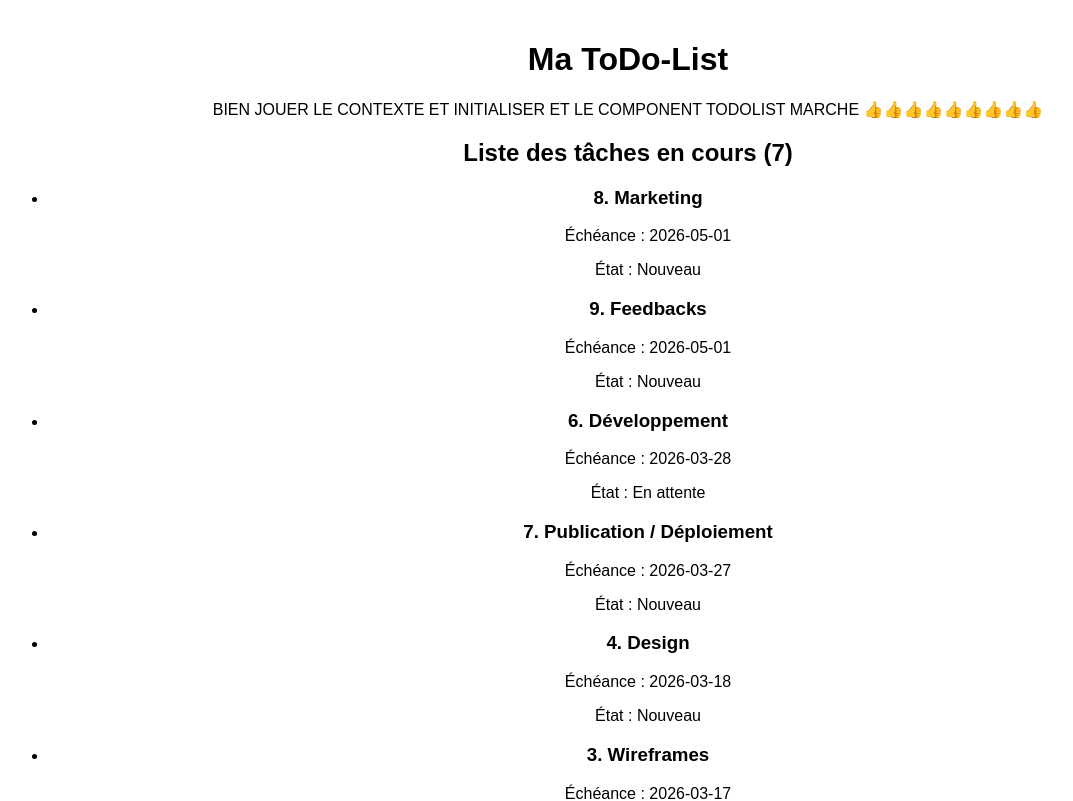
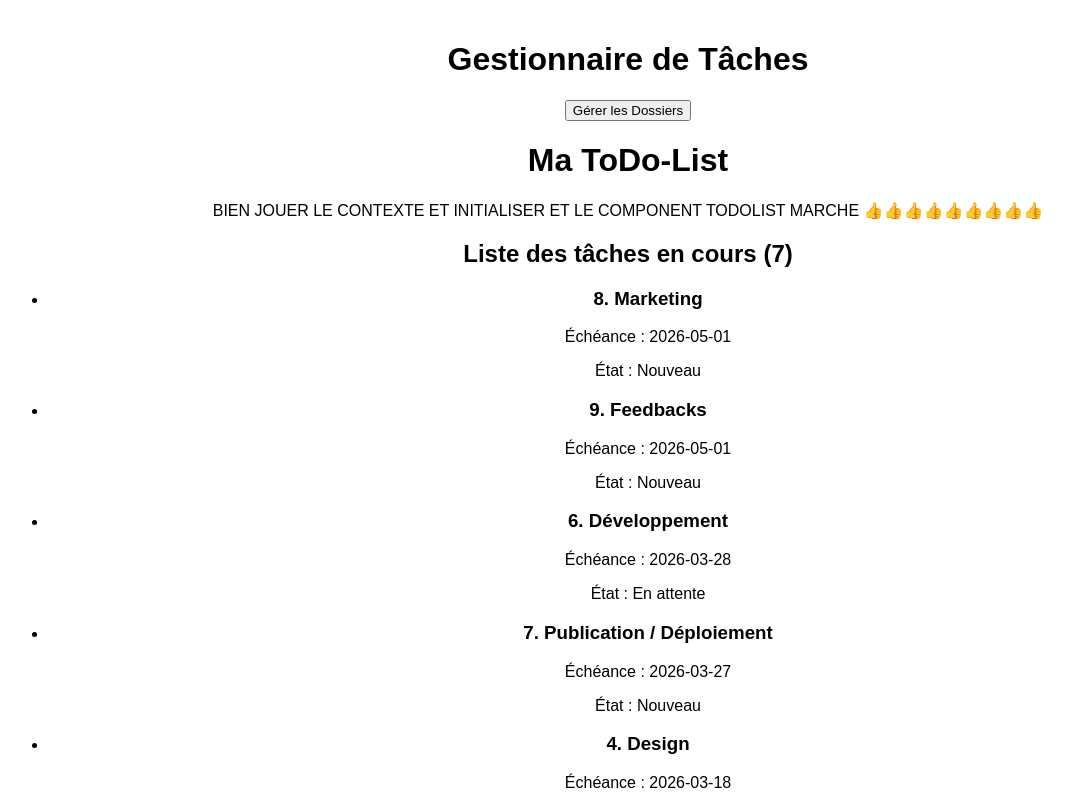
Before and after one commit to HELALI-Amin-24005915/TodoList.app, a React (Create React App) app: page / in a window 1280 px wide. Shown: the top 801 px of the page, without its empty margins (12-1085 px from the left). Built offline with nearby package versions, Linux system fonts and the light colour scheme; the HTML template or start-up script is replaced by a standard one.

Commit message:
feat: implement folder management feature with UI and context integration

```diff
--- a/src/App.js
+++ b/src/App.js
@@ -1,19 +1,35 @@
-import React from 'react';
+import React, { useState } from 'react';
 import './App.css';
 import { TodoProvider } from './contexts/TodoContext';
+import Header from './components/Header/Header';
 import TodoList from './components/TodoList/TodoList';
-
+import FolderManager from './components/FolderManager/FolderManager';
 
 function App() {
+  const [showFolders, setShowFolders] = useState(false);
 
+  const toggleView = () => {
+    setShowFolders(prev => !prev);
+  };
 
   return (
     <TodoProvider>
       <div className="App" style={{ padding: '20px', fontFamily: 'Arial, sans-serif' }}>
-        <h1>Ma ToDo-List</h1>
-        <p>BIEN JOUER LE CONTEXTE ET INITIALISER ET LE COMPONENT TODOLIST MARCHE 👍👍👍👍👍👍👍👍👍 </p>
+        <Header onToggleView={toggleView} isFolderView={showFolders} />
 
-        <TodoList />
+        <main style={{ marginTop: '20px' }}>
+          <h1>Ma ToDo-List</h1>
+          <p>
+            BIEN JOUER LE CONTEXTE ET INITIALISER ET LE COMPONENT TODOLIST MARCHE 👍👍👍👍👍👍👍👍👍
+          </p>
+          {/*switch between views*/ }
+          {showFolders ? (
+            <FolderManager />
+          ) : (
+            <TodoList />
+          )}
+        </main>
+
       </div>
     </TodoProvider>
   );
--- /dev/null
+++ b/src/components/FolderManager/FolderManager.css
@@ -0,0 +1,25 @@
+.folder-manager {
+    padding: 20px;
+    background: #f9f9f9;
+    border-radius: 8px;
+}
+
+.folder-form {
+    margin-bottom: 20px;
+    display: flex;
+    gap: 10px;
+}
+
+.folder-list {
+    list-style: none;
+    padding: 0;
+}
+
+.folder-list li {
+    display: flex;
+    justify-content: space-between;
+    padding: 10px;
+    margin-bottom: 5px;
+    background: white;
+    box-shadow: 0 2px 4px rgba(0,0,0,0.1);
+}
--- /dev/null
+++ b/src/components/FolderManager/FolderManager.jsx
@@ -0,0 +1,51 @@
+import React, { useContext, useState } from 'react';
+import { TodoContext } from '../../contexts/TodoContext';
+import './FolderManager.css';
+
+const FolderManager = () => {
+    const { folders, addFolder, deleteFolder } = useContext(TodoContext);
+    const [title, setTitle] = useState('');
+    const [color, setColor] = useState('orange');
+
+    // List of 10 colors as per requirements
+    const availableColors = [
+        'orange', 'pink', 'bluesky', 'green', 'red',
+        'purple', 'yellow', 'grey', 'brown', 'cyan'
+    ];
+
+    const handleSubmit = (e) => {
+        e.preventDefault();
+        const success = addFolder({ title, color, description: '', icon: '' });
+        if (success) setTitle('');
+        else alert("Le titre doit comporter au moins 3 caractères.");
+    };
+
+    return (
+        <div className="folder-manager">
+            <h3>Manage Categories</h3>
+            <form onSubmit={handleSubmit} className="folder-form">
+                <input
+                    type="text"
+                    value={title}
+                    onChange={(e) => setTitle(e.target.value)}
+                    placeholder="New Category..."
+                />
+                <select value={color} onChange={(e) => setColor(e.target.value)}>
+                    {availableColors.map(c => <option key={c} value={c}>{c}</option>)}
+                </select>
+                <button type="submit">Add</button>
+            </form>
+
+            <div className="folder-grid">
+                {folders.map(folder => (
+                    <div key={folder.id} className="folder-card" style={{ borderTop: `4px solid ${folder.color}` }}>
+                        <h4>{folder.title}</h4>
+                        <button onClick={() => deleteFolder(folder.id)}>Delete</button>
+                    </div>
+                ))}
+            </div>
+        </div>
+    );
+};
+
+export default FolderManager;
--- a/src/components/Header/Header.jsx
+++ b/src/components/Header/Header.jsx
@@ -0,0 +1,15 @@
+import React from 'react';
+import './Header.css';
+
+const Header = ({ onToggleView, isFolderView }) => {
+  return (
+    <header className="header">
+      <h1>Gestionnaire de Tâches</h1>
+      <button onClick={onToggleView}>
+        {isFolderView ? 'Voir les Tâches' : 'Gérer les Dossiers'}
+      </button>
+    </header>
+  );
+};
+
+export default Header;
--- a/src/components/TodoList/TodoList.jsx
+++ b/src/components/TodoList/TodoList.jsx
@@ -2,16 +2,12 @@ import React, { useContext } from 'react';
 import { TodoContext } from '../../contexts/TodoContext';
 import { ETAT_TERMINE } from '../../utils/constants';
 
-/**
- * Component that displays the list of active tasks.
- * It filters out finished tasks and sorts them by due date.
- */
 const TodoList = () => {
-    //on utilise useContexte pour recuperer les taches
-    const { taches } = useContext(TodoContext);
+    //use useContext to get the tasks from the context
+    const { tasks } = useContext(TodoContext);
 
-    //on filtre pour n'afficher que les taches qui ne sont pas terminées et on trie par date d'expiration
-    const tachesAffichees = taches
+    //filter to display only tasks that are not finished and sort by due date
+    const tachesAffichees = tasks
         .filter(tache => !ETAT_TERMINE.includes(tache.etat))
         .sort((a, b) => new Date(b.date_echeance) - new Date(a.date_echeance));
 
@@ -19,7 +15,7 @@ const TodoList = () => {
         <div className="todo-list">
             <h2>Liste des tâches en cours ({tachesAffichees.length})</h2>
 
-            {/*on utilise .map() pour transformer les tâches en éléments HTML */}
+            {/*use .map() to transform tasks into HTML elements */}
             {tachesAffichees.length > 0 ? (
                 <ul>
                     {tachesAffichees.map(tache => (
--- a/src/contexts/TodoContext.jsx
+++ b/src/contexts/TodoContext.jsx
@@ -1,29 +1,44 @@
 import React, { createContext, useState } from 'react';
 import backupData from '../assets/backup.json';
 
-/**
- * Context for managing tasks, folders, and their relations across the app.
- */
 export const TodoContext = createContext();
 
-/**
- * Provider component that wraps the application and provides global state.
- * @param {Object} props
- * @param {React.ReactNode} props.children - Child components that need access to the context.
- */
 export const TodoProvider = ({ children }) => {
-
-    const [taches, setTaches] = useState(backupData.taches);
-    const [dossiers, setDossiers] = useState(backupData.dossiers);
+    const [tasks, setTasks] = useState(backupData.taches);
+    const [folders, setFolders] = useState(backupData.dossiers);
     const [relations, setRelations] = useState(backupData.relations);
 
+    //CRUD for folders
+    const addFolder = (newFolder) => {
+        //Title must be at least 3 characters
+        if (newFolder.title && newFolder.title.length >= 3) {
+            const folderWithId = {
+                ...newFolder,
+                id: Date.now()
+            };
+            setFolders([...folders, folderWithId]);
+            return true;
+        }
+        return false;
+    };
+
+    const deleteFolder = (id) => {
+        // Simple deletion of the folder
+        setFolders(folders.filter(f => f.id !== id));
+        setRelations(relations.filter(r => r.dossier !== id));
+    };
+
+    const updateFolder = (id, updatedFields) => {
+        setFolders(folders.map(f => f.id === id ? { ...f, ...updatedFields } : f));
+    };
+
     const contextValue = {
-        taches,
-        setTaches,
-        dossiers,
-        setDossiers,
-        relations,
-        setRelations
+        tasks, setTasks,
+        folders, setFolders,
+        relations, setRelations,
+        addFolder,
+        deleteFolder,
+        updateFolder
     };
 
     return (
```
